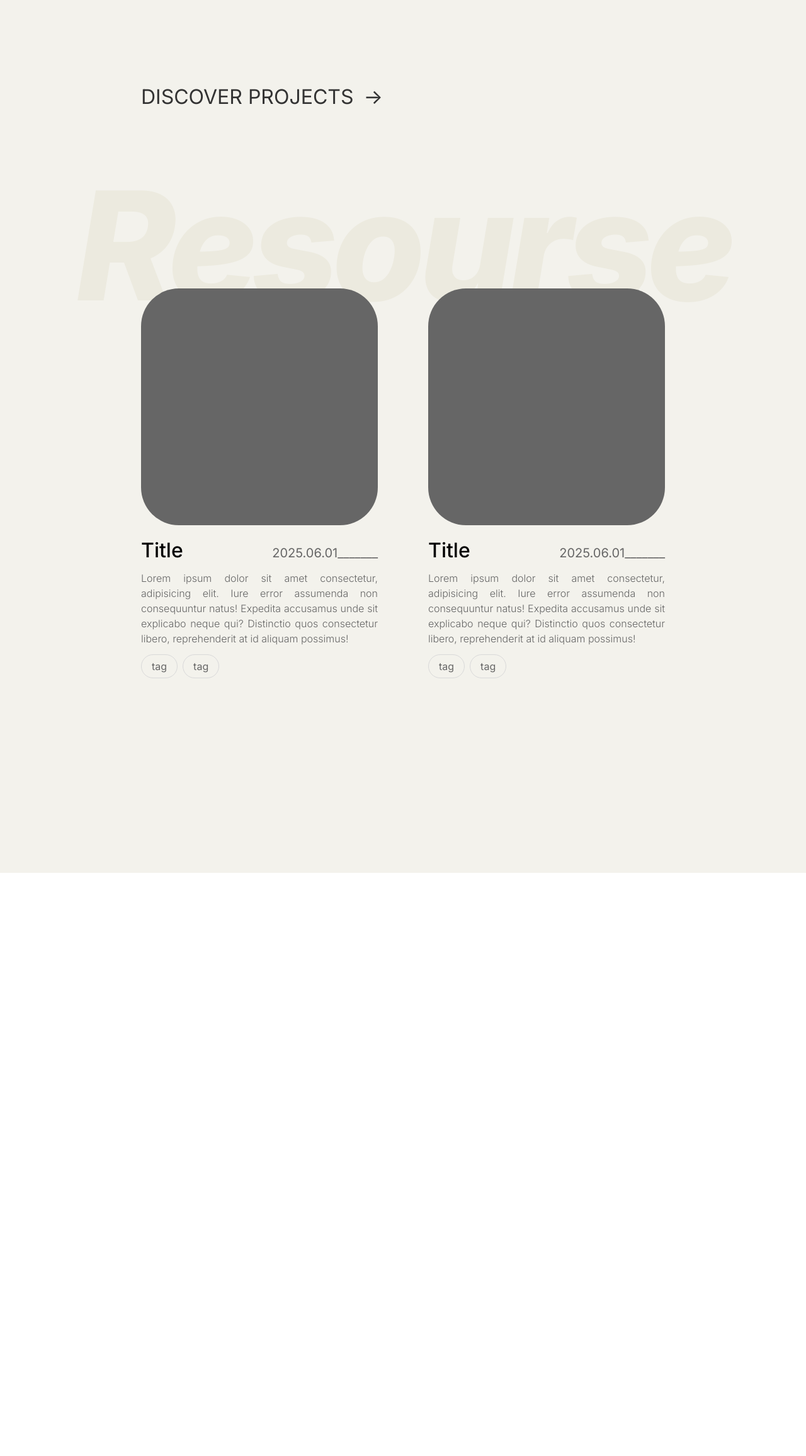
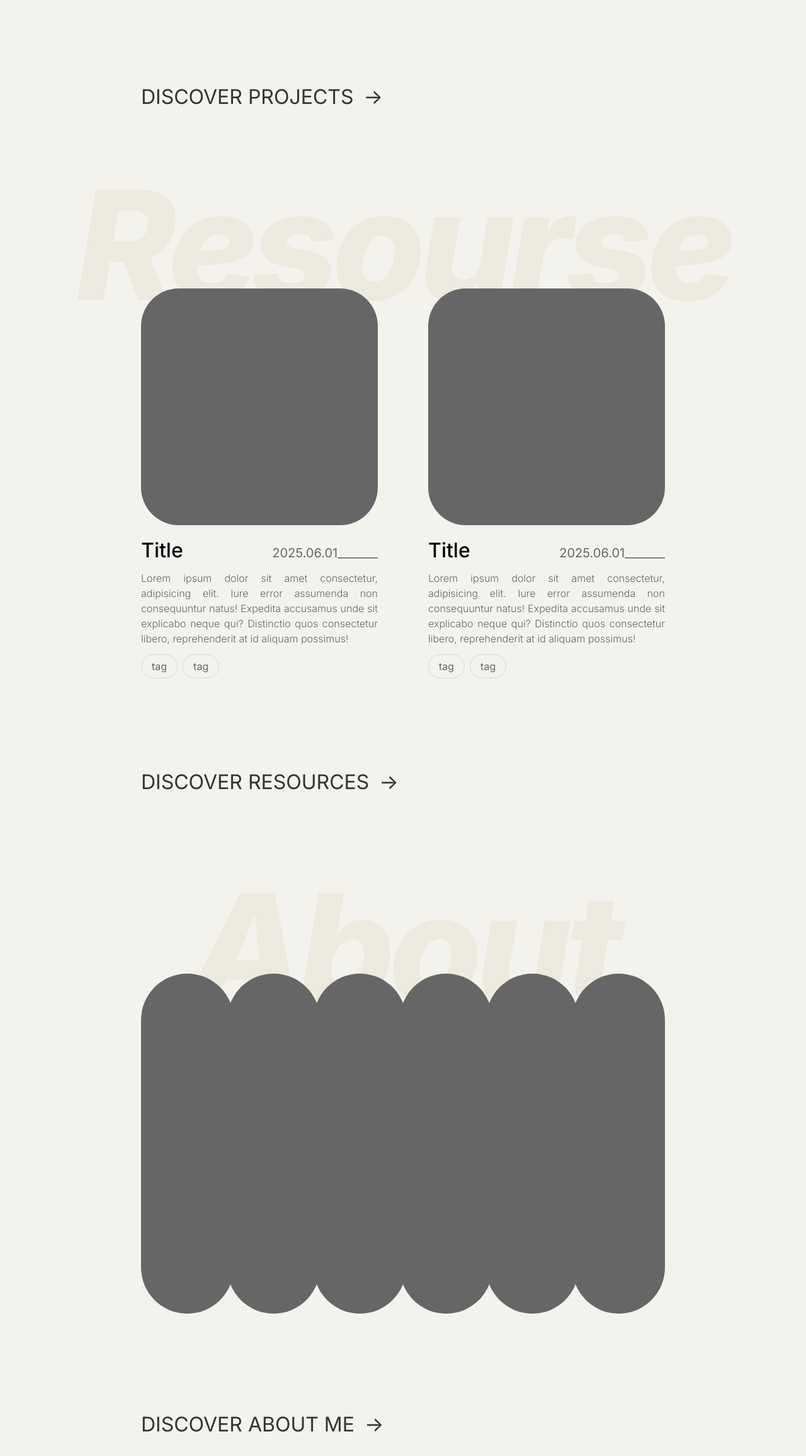
Before and after one commit to ada23410/portfolio, a Vue app: page / in a window 1280 px wide. Shown: the part 1414-3726 px from the top of the page at 63% size. Before the commit the page ends 2800 px from the top, so only its background shows below. Built offline with nearby package versions, Linux system fonts and the light colour scheme; a web font is replaced by a local one.

Commit message:
add about section

```diff
--- a/src/view/Home.vue
+++ b/src/view/Home.vue
@@ -24,8 +24,31 @@
             </div>
         </div>
         <div class="resources">
-            <div class="title">Resourse</div>
+            <div class="resources-title">Resourse</div>
             <Card />
+            <div class="look-more">
+                <a href="">
+                    <div class="description">DISCOVER RESOURCES</div>
+                    <div class="arrow">-></div>
+                </a>
+            </div>
+        </div>
+        <div class="about">
+            <div class="about-title">About</div>
+            <div class="inorganic">
+                <span class="pill"></span>
+                <span class="pill"></span>
+                <span class="pill"></span>
+                <span class="pill"></span>
+                <span class="pill"></span>
+                <span class="pill"></span>
+            </div>
+            <div class="look-more">
+                <a href="">
+                    <div class="description">DISCOVER ABOUT ME</div>
+                    <div class="arrow">-></div>
+                </a>
+            </div>
         </div>
     </div>
 </template>
@@ -64,13 +87,37 @@ import Card from '@/components/Blog/Card.vue'
             color: $color-text;
         }
     }
-    .kv-section{
+    .kv-section, .resources, .about{
         position: relative;
         margin-bottom: 8rem;
         .title {
             position: absolute;
             left: 50%;
             top: 15%;
+            transform: translateX(-50%);
+            font-size: 15rem;
+            font-weight: 800;
+            letter-spacing: -10px;
+            font-style: italic;
+            color: $color-bg-alt;
+            z-index: 0;
+        }
+        .resources-title {
+            position: absolute;
+            left: 50%;
+            top: -3%;
+            transform: translateX(-50%);
+            font-size: 15rem;
+            font-weight: 800;
+            letter-spacing: -10px;
+            font-style: italic;
+            color: $color-bg-alt;
+            z-index: 0;
+        }
+        .about-title {
+            position: absolute;
+            left: 50%;
+            top: 0%;
             transform: translateX(-50%);
             font-size: 15rem;
             font-weight: 800;
@@ -114,6 +161,26 @@ import Card from '@/components/Blog/Card.vue'
                 align-self: flex-start;
             }
         }
+        .inorganic {
+            --h: clamp(540px, 30vw, 630px);   // 整體高度（響應式）
+            --w: clamp(260px, 20vw, 260px);   // 每個膠囊寬度
+            --r: 90px;                         // 膠囊的圓角
+            --overlap: 10px;                   // 重疊量（越大縫隙越小）
+            display: flex;
+            align-items: center;
+            justify-content: center;
+            padding: 10rem 0;
+            .pill {
+                width: var(--w);
+                height: var(--h);
+                border-radius: calc(var(--r) * 1.5);
+                background: $color-text-light;                  // 灰色底
+                position: relative;
+            }
+            .pill + .pill {
+                margin-left: calc(-1 * var(--overlap));
+            }
+        }
         .look-more {
             a {
                 display: inline-flex;
@@ -131,20 +198,5 @@ import Card from '@/components/Blog/Card.vue'
             }
         }
     }
-    .resources {
-        position: relative;
-        .title {
-            position: absolute;
-            left: 50%;
-            top: -3%;
-            transform: translateX(-50%);
-            font-size: 15rem;
-            font-weight: 800;
-            letter-spacing: -10px;
-            font-style: italic;
-            color: $color-bg-alt;
-            z-index: 0;
-        }
-    }
 }
 </style>
```
